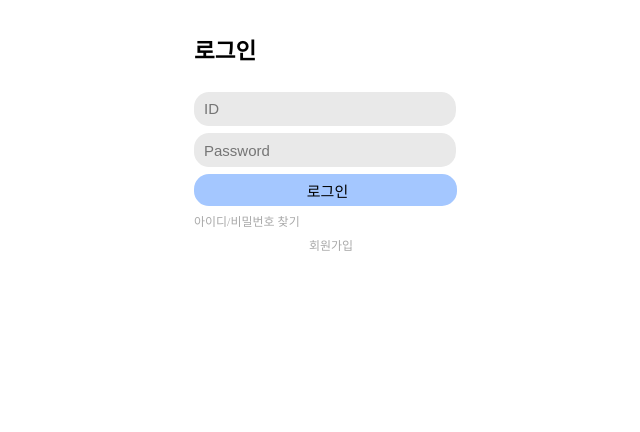
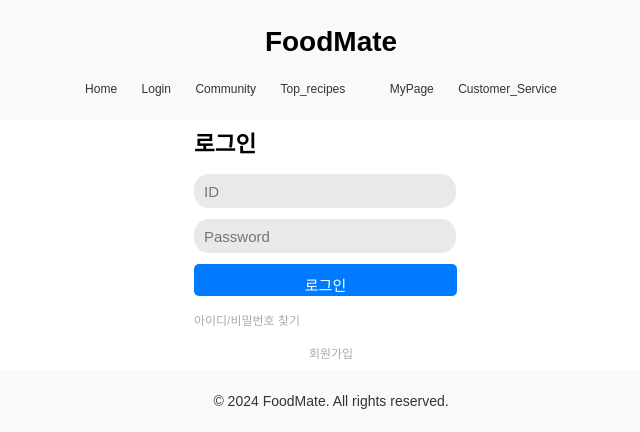
Before and after one commit to jeonseona/Food, a Spring Boot app: page /login in a window 1280 px wide. Shown: the top 432 px of the page, without its empty margins (309-949 px from the left). Run offline with Spring Boot 4, Linux system fonts and the light colour scheme.

Commit message:
0510-17:44

```diff
--- a/FoodMateProject/src/main/java/com/demo/controller/MemberController.java
+++ b/FoodMateProject/src/main/java/com/demo/controller/MemberController.java
@@ -121,7 +121,7 @@
     @GetMapping("/logout")
     public String logout(SessionStatus status) {
         status.setComplete(); // 세션 완료 상태로 설정
-        return "redirect:/login_form"; // 로그아웃 후 로그인 화면으로 리다이렉트
+        return "redirect:/login"; // 로그아웃 후 로그인 화면으로 리다이렉트
     }
 
 
--- a/FoodMateProject/src/main/resources/static/css/userChoice.css
+++ b/FoodMateProject/src/main/resources/static/css/userChoice.css
@@ -5,7 +5,7 @@
     margin: 20px;
     padding: 20px;
     border: 1px solid #ccc;
-    border-radius: 5px;
+    border-radius: 10px;
     background-color: #f9f9f9;
 }
 
--- a/FoodMateProject/src/main/resources/templates/includes/header.html
+++ b/FoodMateProject/src/main/resources/templates/includes/header.html
@@ -11,7 +11,12 @@
         <nav>
             <ul>
                 <li><a th:href="@{/}">Home</a></li>
-                <li><a th:href="@{/login}">Login</a></li>   <!-- 로그인 -->
+                 <!-- 세션에 loginUser가 있는 경우에만 로그아웃 링크를 표시 -->
+            	<li th:if="${session.loginUser != null}">
+                <a th:href="@{/logout}">Logout</a></li>
+            	<!-- 세션에 loginUser가 없는 경우에만 로그인 링크를 표시 -->
+            	<li th:unless="${session.loginUser != null}">
+                <a th:href="@{/login}">Login</a></li>
                 <li><a th:href="@{/board_list_main}">Community</a></li> <!-- 커뮤니티 페이지 -->
                 <li><a th:href="@{/Top_recipes}">Top_recipes</a><li> <!-- 탑 레시피 -->
                 <li><a th:href="@{/mypage}">MyPage</a></li> <!--  마이 페이지 -->
--- a/FoodMateProject/src/main/resources/templates/member/login.html
+++ b/FoodMateProject/src/main/resources/templates/member/login.html
@@ -54,7 +54,7 @@
 
 </head>
 <body>
-
+<th:block th:replace="~{includes/header}"></th:block>
 <form action="/login" method="post">
     <table>
     <tr>
@@ -77,5 +77,6 @@
     </tr>
     </table>
 </form>
+<th:block th:replace="~{includes/footer}"></th:block>
 </body>
 </html>
```
Also changed, not shown: 4 other files.
